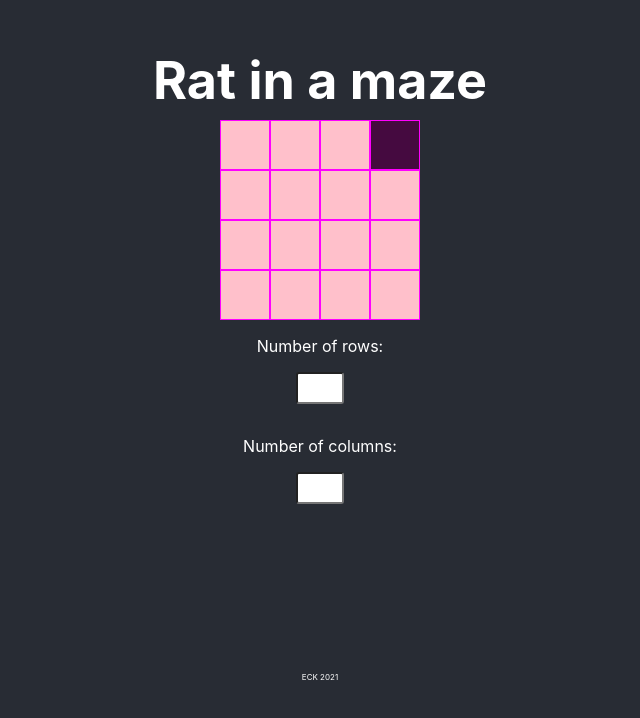
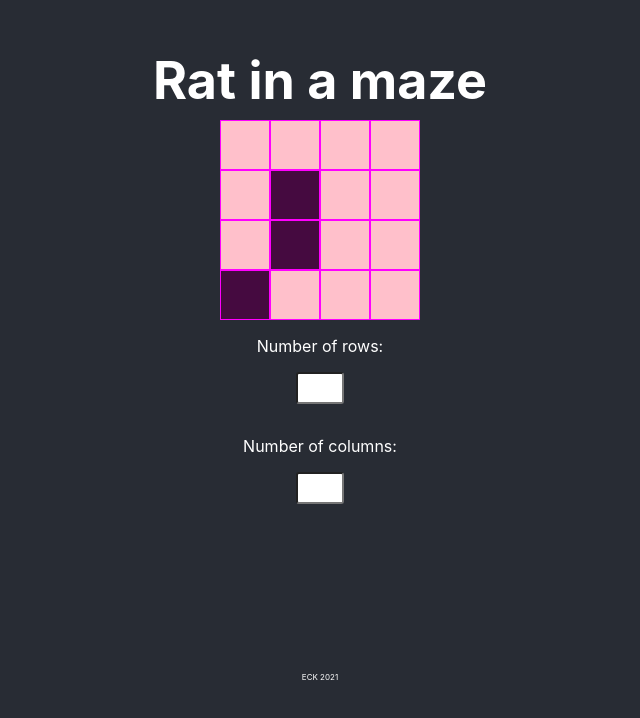
Before and after one commit to ElaFinIta/maze, a React (Create React App) app: page / in a window 1280 px wide. Shown: the top 718 px of the page, without its empty margins (320-960 px from the left). Built offline with nearby package versions, Linux system fonts and the light colour scheme.

Commit message:
createVisualMaze form binary maze and setting starting and ending point to 1

```diff
--- a/src/components/Cell.css
+++ b/src/components/Cell.css
@@ -1,4 +1,4 @@
-.cell_0{
+.cell_1{
   display: inline-block;
   width: 50px;
   height: 50px;
@@ -7,7 +7,7 @@
   border: 1px solid fuchsia;
   }
 
-  .cell_1{
+  .cell_0{
     display: inline-block;
     width: 50px;
     height: 50px;
--- a/src/components/Maze.js
+++ b/src/components/Maze.js
@@ -8,29 +8,27 @@ class Maze extends Component {
     }
 
 
-    createRandomMaze = (rowNumber) => {
-            const maze = [];
-            for (let i=0; i < rowNumber; i++) {
-                maze.push(<Row cols={this.state.columns} key={i} row={i} />);
+    // generate 1 with 2/3 probs and 0 with 1/3 probs
+    getWeightedInteger = () => {
+        const probs = [1,1,0];
+        return probs[Math.floor(Math.random() * 3 )];
+    }
+
+    binaryMaze = () => {
+        let binMaze = [];
+        for (let i=0; i < this.state.rows; i++) {
+            const row = [];
+            for (let j=0; j < this.state.columns; j++) {
+                row.push(this.getWeightedInteger(0,1));
             }
-            console.log(maze);
-            return maze;
+            binMaze.push(row);
+        }
+        binMaze[0][0] = 1;
+        binMaze[binMaze.length -1][binMaze.length -1] = 1;
+        console.log(binMaze);
 
-
-        // const maze = [];
-        // for (let i=0; i < this.state.rows; i++) {
-        //     const row = [];
-        //     // let <RowNew />
-        //     for (let j=0; j < this.state.columns; j++) {
-        //         row.push(<Cell className={`cell_${this.getRandomInteger(0,1)}`} key={(i,j)}/>);
-        //     }
-        //     maze.push(row);
-        // }
-        // starting and ending points are always 1/free
-        // maze[0][0] = 1;
-        // maze[maze.length -1][maze.length -1] = 1;
-        // console.log(maze);
-
+        return binMaze;
+    }
 
         // const coordinates = [];
         // for (let i=0; i < maze.length; i++) {
@@ -40,6 +38,15 @@ class Maze extends Component {
         //     }
         // }
         // console.log(coordinates);
+
+    createVisualMaze = (binaryMaze) => {
+        const visualMaze = [];
+        let key = 0;
+        for (let r of binaryMaze) {
+            visualMaze.push(<Row cols={this.state.columns} rowBinaries={r} key={key}/>);
+            key += 1;
+        }
+        return visualMaze;
     }
 
     rowNumberHandler = (event) => {
@@ -57,7 +64,8 @@ class Maze extends Component {
     render() {
         return (
             <div className="maze_wrapper">
-                {this.createRandomMaze(this.state.rows)}
+                {/* {this.createRandomMaze(this.state.rows)} */}
+                {this.createVisualMaze(this.binaryMaze())}
                 <div className="input_wrapper">
                     <label htmlFor="rows">Number of rows:</label>
                     <input type="number" name="rows" min="2" max="30" onChange={this.rowNumberHandler} />
--- a/src/components/Row.js
+++ b/src/components/Row.js
@@ -3,25 +3,20 @@ import Cell from './Cell';
 
 
 const Row = (props) => {
-    // generate 0 with 2/3 probs and 1 with 1/3 probs
-    const getWeightedInteger = () => {
-        const probs = [0,0,1];
-        return probs[Math.floor(Math.random() * 3 )];
-    }
-
-
-    const createEmptyRow = (cols) => {
+    const createRow = () => {
         const row = [];
-        for (let j=0; j < cols; j++) {
-            row.push(<Cell className={`cell_${getWeightedInteger()}`} key={j}/>);
+        // console.log("row", props.rowBinaries);
+        let key = 0;
+        for (let cellBinary of props.rowBinaries) {
+            row.push(<Cell className={`cell_${cellBinary}`} key={key}/>);
+            key += 1;
         }
-        // console.log(row);
         return row;
     }
 
     return (
         <div className="row">
-            {createEmptyRow(props.cols)}
+            {createRow()}
         </div>
     );
 };
```
Also changed, not shown: 1 other file (tests, documents, lock files or other folders).
